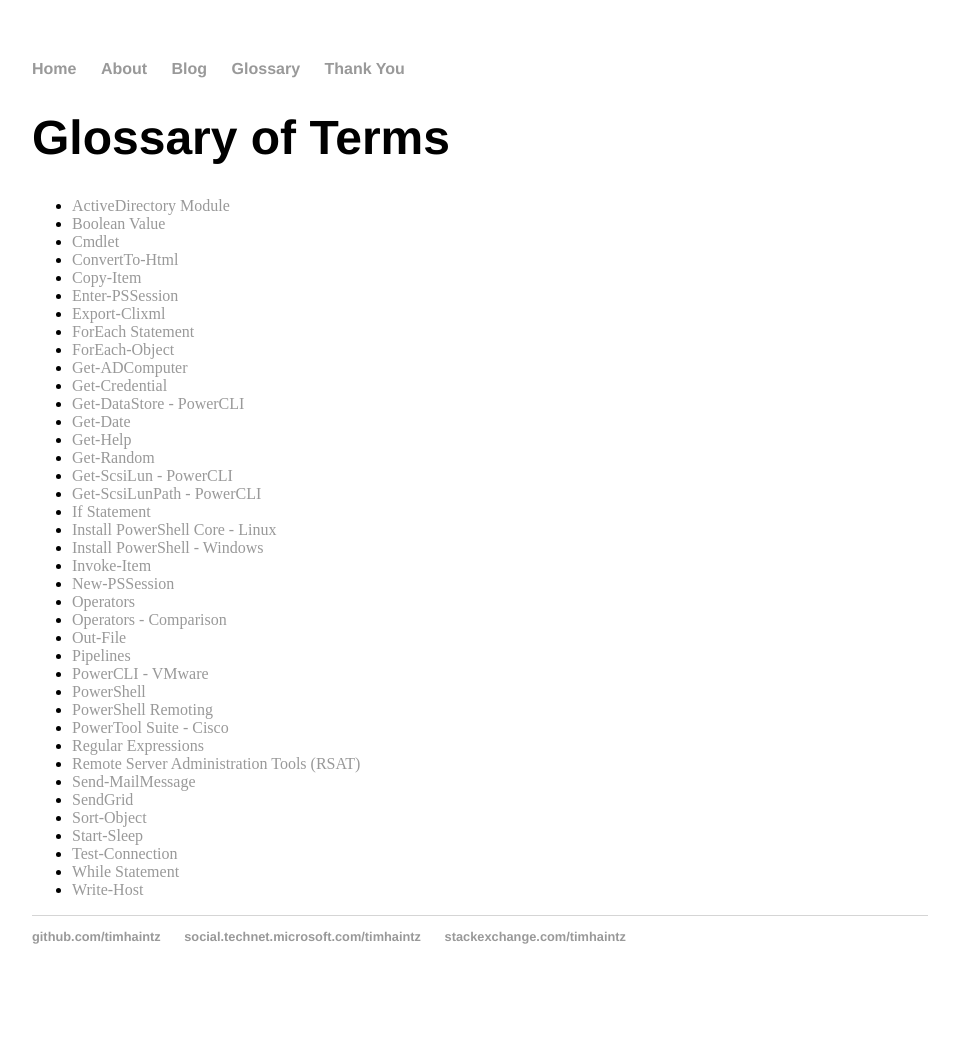
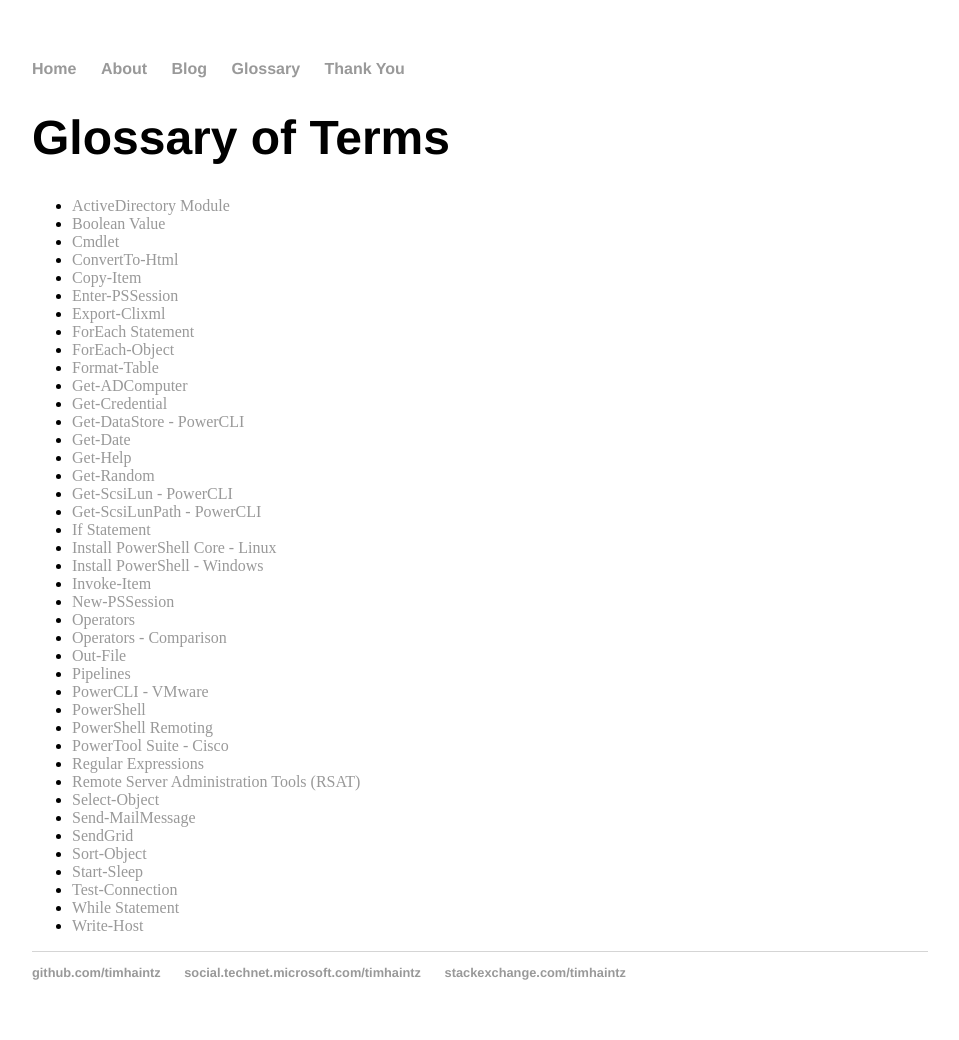
Before and after one commit to timhaintz/timhaintz.github.io, a Jekyll site: the page built from glossary/index.md, in a window 1280 px wide. Shown: the whole page, without its empty margins (160-1119 px from the left). Built offline with Jekyll 4.4.1, drawn with Linux system fonts in a browser that asks for light colours; before the commit the page ends 1004 px from its top, so only the background shows below that.

Commit message:
Update index.md

```diff
--- a/glossary/index.md
+++ b/glossary/index.md
@@ -14,6 +14,7 @@
 * [Export-Clixml](https://docs.microsoft.com/en-us/powershell/module/microsoft.powershell.utility/export-clixml?view=powershell-6)
 * [ForEach Statement](https://docs.microsoft.com/en-us/powershell/module/microsoft.powershell.core/about/about_foreach?view=powershell-6)
 * [ForEach-Object](https://docs.microsoft.com/en-us/powershell/module/microsoft.powershell.core/foreach-object?view=powershell-6)
+* [Format-Table](https://docs.microsoft.com/en-us/powershell/module/microsoft.powershell.utility/format-table?view=powershell-6)
 * [Get-ADComputer](https://docs.microsoft.com/en-us/powershell/module/addsadministration/get-adcomputer?view=win10-ps)
 * [Get-Credential](https://docs.microsoft.com/en-us/powershell/module/microsoft.powershell.security/get-credential?view=powershell-6)
 * [Get-DataStore - PowerCLI](https://code.vmware.com/docs/6702/cmdlet-reference#/doc/Get-Datastore.html)
@@ -37,6 +38,7 @@
 * [PowerTool Suite - Cisco](https://communities.cisco.com/docs/DOC-37154)
 * [Regular Expressions](https://docs.microsoft.com/en-us/powershell/module/microsoft.powershell.core/about/about_regular_expressions?view=powershell-6)
 * [Remote Server Administration Tools (RSAT)](https://support.microsoft.com/en-au/help/2693643/remote-server-administration-tools-rsat-for-windows-operating-systems)
+* [Select-Object](https://docs.microsoft.com/en-us/powershell/module/microsoft.powershell.utility/select-object?view=powershell-6)
 * [Send-MailMessage](https://docs.microsoft.com/en-us/powershell/module/microsoft.powershell.utility/send-mailmessage?view=powershell-5.1)
 * [SendGrid](https://sendgrid.com/)
 * [Sort-Object](https://docs.microsoft.com/en-us/powershell/module/microsoft.powershell.utility/sort-object?view=powershell-6)
```
